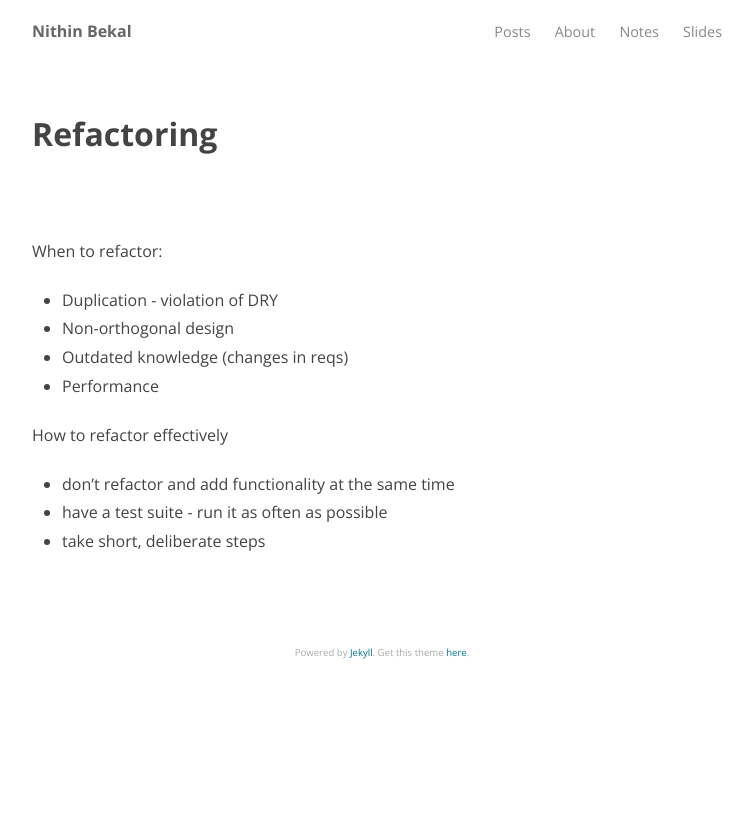
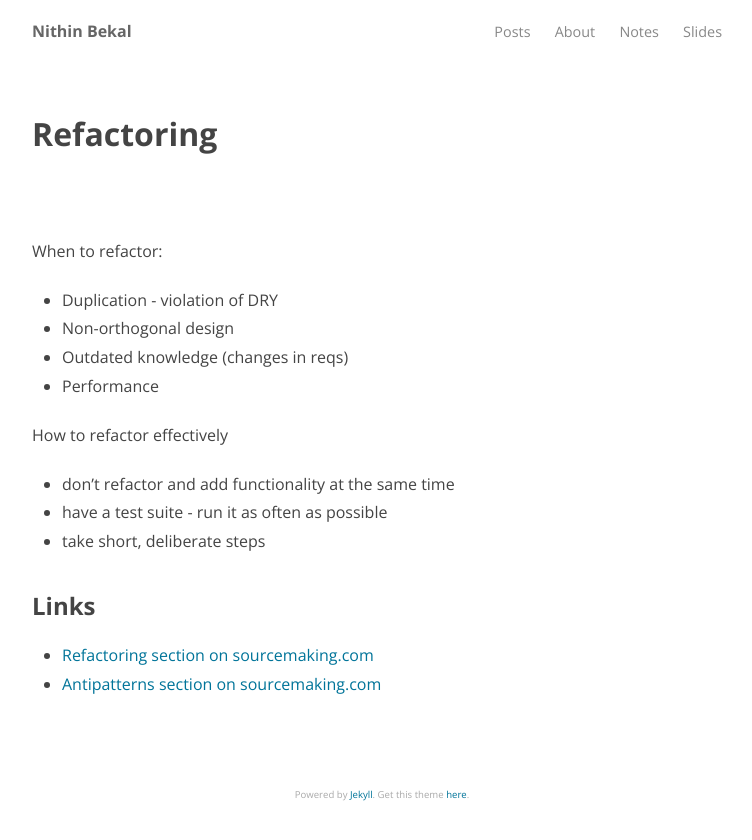
Before and after one commit to nithinbekal/nithinbekal.github.io, a Jekyll site: the page built from notes/refactoring.md, in a window 1280 px wide. Shown: the top 840 px of the page, without its empty margins (258-1010 px from the left). Built offline with Jekyll 4.4.1, drawn with Linux system fonts in a browser that asks for light colours.

Commit message:
Add sourcemaking.com bookmarks

```diff
--- a/notes/refactoring.md
+++ b/notes/refactoring.md
@@ -16,3 +16,8 @@ How to refactor effectively
 - don't refactor and add functionality at the same time
 - have a test suite - run it as often as possible
 - take short, deliberate steps
+
+## Links
+
+- [Refactoring section on sourcemaking.com](https://sourcemaking.com/refactoring)
+- [Antipatterns section on sourcemaking.com](https://sourcemaking.com/antipatterns)
```
Also changed, not shown: notes/design-patterns.md (+1 -0 lines).
